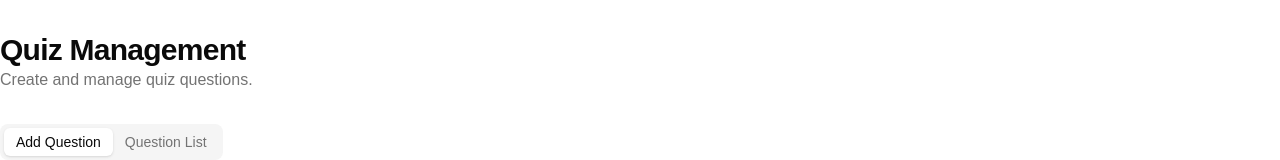
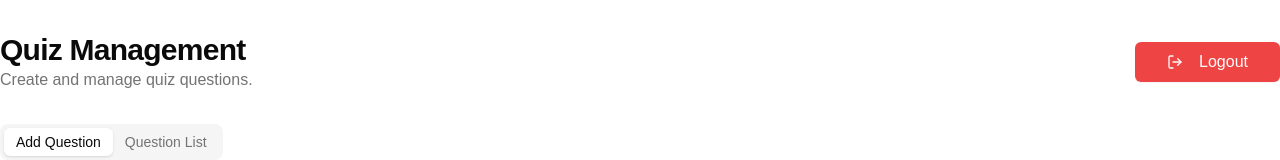
Before and after one commit to Agamya-Samuel/shuats-quiz-app, a Next.js app: page /admin/manage-quiz in a window 1280 px wide. Shown: the top 160 px of the page. Built offline with nearby package versions, Linux system fonts and the light colour scheme; no server answers.

Commit message:
Add logout functionality with server actions and UI updates

```diff
--- /dev/null
+++ b/actions/logout.ts
@@ -0,0 +1,15 @@
+'use server';
+
+import { cookies } from 'next/headers';
+
+export async function logout() {
+	const cookieStore = await cookies();
+
+	// Remove the token cookie
+	cookieStore.delete({
+		name: 'token',
+		path: '/'
+	});
+
+	return { success: true };
+}
--- a/app/admin/manage-quiz/page.tsx
+++ b/app/admin/manage-quiz/page.tsx
@@ -5,11 +5,16 @@ import { Tabs, TabsContent, TabsList, TabsTrigger } from '@/components/ui/tabs';
 import { useSearchParams, useRouter } from 'next/navigation';
 import { Suspense } from 'react';
 import LoadingState from '@/components/loading-component';
+import { Button } from '@/components/ui/button';
+import { LogOut } from 'lucide-react';
+import { logout } from '@/actions/logout';
+import { useToast } from '@/hooks/use-toast';
 
 // Separate the main content into a client component
 function QuizContent() {
 	const searchParams = useSearchParams();
 	const router = useRouter();
+	const { toast } = useToast();
 	const defaultTab = searchParams.get('tab') || 'add';
 
 	const handleTabChange = (value: string) => {
@@ -18,15 +23,46 @@ function QuizContent() {
 		router.push(`?${params.toString()}`);
 	};
 
+	const handleLogout = async () => {
+		try {
+			await logout();
+			toast({
+				title: 'Logged out successfully',
+				description: 'You have been logged out.',
+				variant: 'success',
+			});
+			router.push('/admin/login');
+			router.refresh(); // Refresh to update cookie context
+		} catch (err) {
+			console.error('Logout error:', err);
+			toast({
+				title: 'Error',
+				description: 'Failed to logout. Please try again.',
+				variant: 'destructive',
+			});
+		}
+	};
+
 	return (
 		<div className="container mx-auto py-8">
-			<div className="mb-8">
+			<div className="mb-8 flex justify-between items-center">
+				<div>
 					<h1 className="text-3xl font-bold tracking-tight">
 						Quiz Management
 					</h1>
 					<p className="text-muted-foreground">
 						Create and manage quiz questions.
 					</p>
+				</div>
+				<Button
+					variant="destructive"
+					size="lg"
+					onClick={handleLogout}
+					className="text-md"
+				>
+					<LogOut className="h-5 w-5" />
+					<span className="ml-2 hidden sm:block">Logout</span>
+				</Button>
 			</div>
 			<Tabs
 				defaultValue={defaultTab}
--- a/components/navbar.tsx
+++ b/components/navbar.tsx
@@ -1,9 +1,13 @@
 // components/Navbar.tsx
 
-import { Clock } from 'lucide-react';
+import { Clock, LogOut } from 'lucide-react';
 import { Avatar, AvatarFallback, AvatarImage } from '@/components/ui/avatar';
 import { useState, useEffect } from 'react';
 import { useCookies } from '@/contexts/cookie-context';
+import { Button } from '@/components/ui/button';
+import { logout } from '@/actions/logout';
+import { useRouter } from 'next/navigation';
+import { useToast } from '@/hooks/use-toast';
 
 interface NavbarProps {
 	showTime?: boolean;
@@ -20,14 +24,25 @@ export default function Navbar({ showTime = false }: NavbarProps) {
 	const [user, setUser] = useState<IUser | null>(null);
 	const [isLoading, setIsLoading] = useState(true);
 	const { user: currentUser } = useCookies();
+	const router = useRouter();
+	const { toast } = useToast();
 
 	// Update user data when currentUser changes
 	useEffect(() => {
 		if (currentUser) {
 			setUser({
-				name: (currentUser.role === 'maintainer' ? currentUser.username : currentUser.name) || '',
-				school: (currentUser.role === 'maintainer' ? 'ADMIN' : currentUser.school) || '',
-				email: (currentUser.role === 'maintainer' ? 'ADMIN' : currentUser.email) || '',
+				name:
+					(currentUser.role === 'maintainer'
+						? currentUser.username
+						: currentUser.name) || '',
+				school:
+					(currentUser.role === 'maintainer'
+						? 'ADMIN'
+						: currentUser.school) || '',
+				email:
+					(currentUser.role === 'maintainer'
+						? 'ADMIN'
+						: currentUser.email) || '',
 			});
 		} else {
 			setUser(null);
@@ -54,6 +69,26 @@ export default function Navbar({ showTime = false }: NavbarProps) {
 		return `${minutes.toString().padStart(2, '0')}:${remainingSeconds
 			.toString()
 			.padStart(2, '0')}`;
+	};
+
+	const handleLogout = async () => {
+		try {
+			await logout();
+			toast({
+				title: 'Logged out successfully',
+				description: 'You have been logged out.',
+				variant: 'success',
+			});
+			router.push('/login');
+			router.refresh(); // Refresh to update cookie context
+		} catch (err) {
+			console.error('Logout error:', err);
+			toast({
+				title: 'Error',
+				description: 'Failed to logout. Please try again.',
+				variant: 'destructive',
+			});
+		}
 	};
 
 	if (isLoading) {
@@ -98,19 +133,34 @@ export default function Navbar({ showTime = false }: NavbarProps) {
 							{user?.name || 'Guest'}
 						</h2>
 						<p className="text-sm text-gray-500">
-							{user?.school ? (user.school.length > 30 ? user.school.slice(0, 30) + '...' : user.school) : 'No School'}
+							{user?.school
+								? user.school.length > 30
+									? user.school.slice(0, 30) + '...'
+									: user.school
+								: 'No School'}
 						</p>
 						<p className="text-sm text-gray-500">
 							{user?.email || 'No Email'}
 						</p>
 					</div>
 				</div>
-				<div className="flex items-center space-x-2 text-lg font-semibold">
+				<div className="flex items-center space-x-4">
 					{showTime && (
-						<>
+						<div className="flex items-center space-x-2 text-lg font-semibold">
 							<Clock className="h-5 w-5" />
 							<span>{formatTime(timeRemaining)}</span>
-						</>
+						</div>
+					)}
+					{user && (
+						<Button
+							variant="destructive"
+							size="lg"
+							onClick={handleLogout}
+							className="text-md"
+						>
+							<LogOut className="h-5 w-5 " />
+							<span className="ml-2 hidden sm:block">Logout</span>
+						</Button>
 					)}
 				</div>
 			</div>
```
Lines whose indentation alone changed are shown as unchanged.
